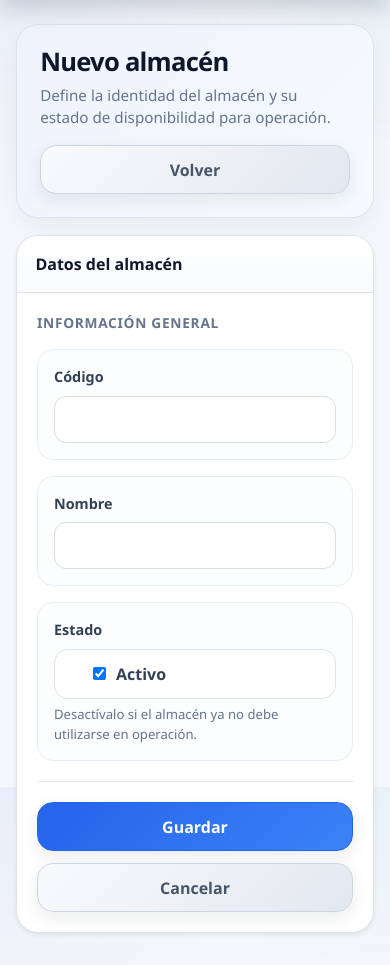
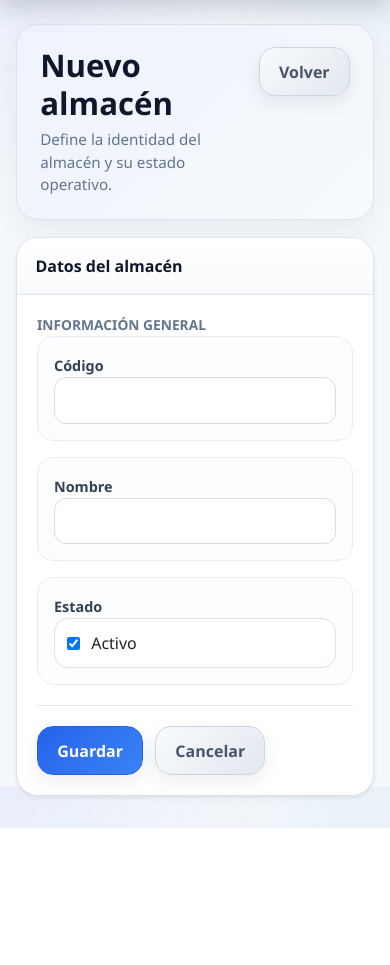
Before and after one commit to SRXKaiser/mro-inventory, a Django app: page /locations/warehouses/new/ in a window 390 px wide. Shown: the part 57-1022 px from the top of the page. After the commit the page ends 885 px from the top, so only its background shows below. Run offline with Django 5.2, Linux system fonts and the light colour scheme; the visitor is signed in with stand-in values (Sample User, id 1).

Commit message:
lo mismo pero mas ubicado... entienden porque es en ubicaciones jsjsjjahjsahjaj (nomas no me mato porque mi vieja me pega)

```diff
--- a/locations/templates/locations/warehouse_form.html
+++ b/locations/templates/locations/warehouse_form.html
@@ -4,57 +4,81 @@
 {% block extra_css %}
 <style>
   .page-shell { display:flex; flex-direction:column; gap:1.1rem; }
+
   .page-hero{
     display:flex; justify-content:space-between; align-items:flex-start; gap:1rem;
     padding:1.4rem 1.45rem; border:1px solid #dbe3ee; border-radius:22px;
     background:linear-gradient(135deg, rgba(37,99,235,.08), rgba(8,145,178,.04)), #fff;
     box-shadow:0 12px 28px rgba(15,23,42,.05);
   }
-  .page-title{ margin:0; font-size:1.95rem; font-weight:800; letter-spacing:-.03em; color:#0f172a; }
+
+  .page-title{ margin:0; font-size:1.95rem; font-weight:800; color:#0f172a; }
   .page-subtitle{ margin:.35rem 0 0; color:#64748b; font-size:.95rem; }
 
   .form-card{ border-radius:22px; overflow:hidden; border:1px solid #dbe3ee; }
   .form-card .card-header{
     background:linear-gradient(180deg,#fff 0%,#f8fafc 100%);
-    border-bottom:1px solid #dbe3ee; padding:1rem 1.15rem; font-weight:800; color:#0f172a;
+    border-bottom:1px solid #dbe3ee;
+    padding:1rem 1.15rem;
+    font-weight:800;
+    color:#0f172a;
   }
+
   .form-card .card-body{ padding:1.25rem; }
 
   .section-label{
-    font-size:.86rem; font-weight:800; text-transform:uppercase; letter-spacing:.05em;
-    color:#64748b; margin-bottom:.95rem;
+    font-size:.86rem;
+    font-weight:800;
+    text-transform:uppercase;
+    color:#64748b;
   }
 
   .field-card{
-    border:1px solid #e7edf5; border-radius:16px; background:#fbfdff; padding:1rem; height:100%;
+    border:1px solid #e7edf5;
+    border-radius:16px;
+    background:#fbfdff;
+    padding:1rem;
   }
+
   .field-label{
-    display:block; font-size:.9rem; font-weight:700; color:#334155; margin-bottom:.5rem;
+    font-size:.9rem;
+    font-weight:700;
+    color:#334155;
   }
-  .field-error{ margin-top:.4rem; font-size:.82rem; color:#dc2626; font-weight:600; }
-  .field-help{ margin-top:.4rem; font-size:.82rem; color:#64748b; }
+
+  /* 🔥 CORRECCIÓN */
+  .field-error{
+    margin-top:.45rem;
+    font-size:.82rem;
+    color:#991b1b;
+    font-weight:700;
+    background:#fef2f2;
+    padding:.45rem .65rem;
+    border-radius:10px;
+    border:1px solid #fecaca;
+  }
+
+  .error-summary{
+    border-radius:16px;
+    border:1px solid #fecaca;
+    background:#fef2f2;
+    color:#991b1b;
+    padding:.95rem 1rem;
+    font-weight:700;
+  }
 
   .switch-box{
-    display:flex; align-items:center; gap:.7rem; min-height:46px;
-    padding:.75rem .9rem; border:1px solid #dbe3ee; border-radius:14px; background:#fff;
-  }
-  .switch-box .form-check{ margin:0; display:flex; align-items:center; gap:.6rem; }
-  .switch-box .form-check-input{ margin:0; }
-  .switch-box .form-check-label{ margin:0; font-weight:700; color:#334155; }
-
-  .error-summary{
-    border-radius:16px; border:1px solid #fecaca; background:#fef2f2;
-    color:#991b1b; padding:.95rem 1rem;
+    display:flex;
+    align-items:center;
+    gap:.7rem;
+    padding:.75rem;
+    border:1px solid #dbe3ee;
+    border-radius:14px;
+    background:#fff;
   }
 
   .form-divider{ margin:1.25rem 0; border-top:1px solid #e5e7eb; }
-  .sticky-actions{ display:flex; flex-wrap:wrap; gap:.75rem; align-items:center; }
-
-  @media (max-width:767.98px){
-    .page-hero{ flex-direction:column; align-items:stretch; }
-    .page-title{ font-size:1.6rem; }
-    .page-hero .btn, .sticky-actions .btn{ width:100%; }
-  }
+  .sticky-actions{ display:flex; gap:.75rem; }
 </style>
 {% endblock %}
 
@@ -64,34 +88,45 @@
   <section class="page-hero">
     <div>
       <h1 class="page-title">{{ title }}</h1>
-      <p class="page-subtitle">Define la identidad del almacén y su estado de disponibilidad para operación.</p>
+      <p class="page-subtitle">Define la identidad del almacén y su estado operativo.</p>
     </div>
 
-    <div class="d-flex gap-2 flex-wrap">
+    <div>
       <a class="btn btn-outline-secondary" href="{% url 'warehouse_list' %}">Volver</a>
     </div>
   </section>
 
   <section class="card shadow-sm form-card">
     <div class="card-header">Datos del almacén</div>
+
     <div class="card-body">
       <form method="post" novalidate>
         {% csrf_token %}
 
-        {% if form.non_field_errors or form.errors %}
+        {% if form.non_field_errors %}
           <div class="error-summary mb-4">
-            {% if form.non_field_errors %}<div>{{ form.non_field_errors }}</div>{% endif %}
-            {% if form.errors %}<div class="mt-1">{{ form.errors }}</div>{% endif %}
+            {% for e in form.non_field_errors %}
+              <div>• {{ e }}</div>
+            {% endfor %}
           </div>
         {% endif %}
 
         <div class="section-label">Información general</div>
+
         <div class="row g-3">
+
           <div class="col-md-4">
             <div class="field-card">
               <label class="field-label">Código</label>
               {{ form.code }}
-              {% if form.code.errors %}<div class="field-error">{{ form.code.errors }}</div>{% endif %}
+
+              {% if form.code.errors %}
+                <div class="field-error">
+                  {% for e in form.code.errors %}
+                    <div>• {{ e }}</div>
+                  {% endfor %}
+                </div>
+              {% endif %}
             </div>
           </div>
 
@@ -99,23 +134,36 @@
             <div class="field-card">
               <label class="field-label">Nombre</label>
               {{ form.name }}
-              {% if form.name.errors %}<div class="field-error">{{ form.name.errors }}</div>{% endif %}
+
+              {% if form.name.errors %}
+                <div class="field-error">
+                  {% for e in form.name.errors %}
+                    <div>• {{ e }}</div>
+                  {% endfor %}
+                </div>
+              {% endif %}
             </div>
           </div>
 
           <div class="col-md-4">
             <div class="field-card">
               <label class="field-label">Estado</label>
+
               <div class="switch-box">
-                <div class="form-check">
-                  {{ form.is_active }}
-                  <label class="form-check-label" for="{{ form.is_active.id_for_label }}">Activo</label>
+                {{ form.is_active }}
+                <label for="{{ form.is_active.id_for_label }}">Activo</label>
+              </div>
+
+              {% if form.is_active.errors %}
+                <div class="field-error">
+                  {% for e in form.is_active.errors %}
+                    <div>• {{ e }}</div>
+                  {% endfor %}
                 </div>
-              </div>
-              {% if form.is_active.errors %}<div class="field-error">{{ form.is_active.errors }}</div>{% endif %}
-              <div class="field-help">Desactívalo si el almacén ya no debe utilizarse en operación.</div>
+              {% endif %}
             </div>
           </div>
+
         </div>
 
         <div class="form-divider"></div>
@@ -124,6 +172,7 @@
           <button class="btn btn-ui-primary" type="submit">Guardar</button>
           <a class="btn btn-outline-secondary" href="{% url 'warehouse_list' %}">Cancelar</a>
         </div>
+
       </form>
     </div>
   </section>
```
Also changed, not shown: locations/templates/locations/location_form.html (+59 -11 lines).
